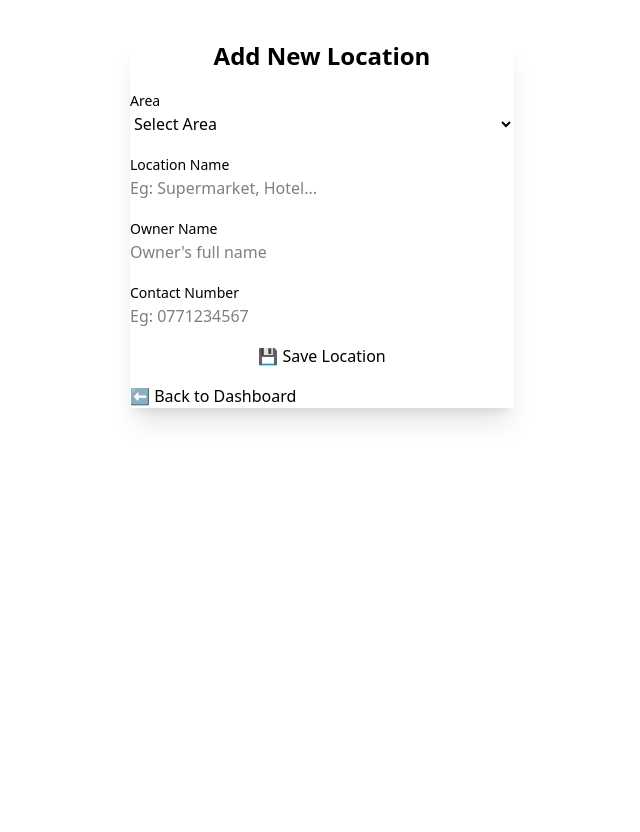
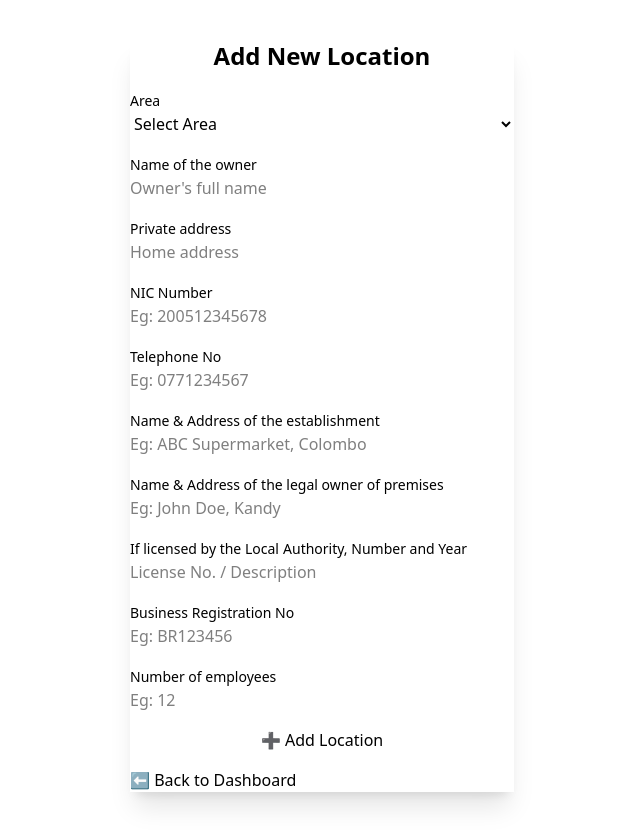
Before and after one commit to hirusha-adi/phi-data-collection, a Flask app: page /add-location in a window 1280 px wide. Shown: the whole page, without its empty margins (318-958 px from the left). Run offline with Flask 3, Linux system fonts and the light colour scheme; a user stored in the database is signed in; data comes from the database, SQL or seed files in the repository; some libraries are stand-ins or nearby versions.

Commit message:
add location details

```diff
--- a/app/routes.py
+++ b/app/routes.py
@@ -121,22 +121,38 @@ def add_location():
 
     if request.method == 'POST':
         area_id = request.form.get('area_id', type=int)
-        location_name = request.form.get('location_name', '').strip()
-        owner_name = request.form.get('owner_name', '').strip()
-        contact_number = request.form.get('contact_number', '').strip()
+        name_of_owner = request.form.get('name_of_owner', '').strip()
+        private_address = request.form.get('private_address', '').strip()
+        nic_number = request.form.get('nic_number', '').strip()
+        telephone_number = request.form.get('telephone_number', '').strip()
+        name_and_address_of_establishment = request.form.get('name_and_address_of_establishment', '').strip()
+        name_and_address_of_legal_owner = request.form.get('name_and_address_of_legal_owner', '').strip()
+        if_liscened_details = request.form.get('if_liscened_details', '').strip()
+        bussiness_registration_number = request.form.get('bussiness_registration_number', '').strip()
+        number_of_employees = request.form.get('number_of_employees', '').strip()
 
-        if area_id and location_name and owner_name and contact_number:
+        print(all([area_id, name_of_owner, private_address, nic_number, telephone_number,
+                name_and_address_of_establishment, name_and_address_of_legal_owner, number_of_employees]))
+
+        if all([area_id, name_of_owner, private_address, nic_number, telephone_number,
+                name_and_address_of_establishment, name_and_address_of_legal_owner, number_of_employees]):
             new_location = Location(
                 area_id=area_id,
-                name=location_name,
-                owner_name=owner_name,
-                contact_number=contact_number
+                name_of_owner=name_of_owner,
+                private_address=private_address,
+                nic_number=nic_number,
+                telephone_number=telephone_number,
+                name_and_address_of_establishment=name_and_address_of_establishment,
+                name_and_address_of_legal_owner=name_and_address_of_legal_owner,
+                if_liscened_details=if_liscened_details,
+                bussiness_registration_number=bussiness_registration_number,
+                number_of_employees=number_of_employees
             )
             db.session.add(new_location)
             db.session.commit()
             flash("Location added successfully!", "success")
             return redirect(url_for('main.dashboard'))
         else:
-            flash("All fields are required.", "error")
+            flash("Please fill in all required fields.", "error")
 
     return render_template('add_location.html', areas=areas)
--- a/app/templates/add_location.html
+++ b/app/templates/add_location.html
@@ -13,28 +13,71 @@
           <select name="area_id" class="select select-bordered w-full" required>
             <option disabled selected>Select Area</option>
             {% for area in areas %}
-              <option value="{{ area.id }}">{{ area.name }}</option>
+            <option value="{{ area.id }}">{{ area.name }}</option>
             {% endfor %}
           </select>
         </div>
 
         <div>
-          <label class="label text-sm font-medium">Location Name</label>
-          <input type="text" name="location_name" class="input input-bordered w-full" placeholder="Eg: Supermarket, Hotel..." required />
+          <label class="label text-sm font-medium">Name of the owner</label>
+          <input type="text" name="name_of_owner" class="input input-bordered w-full" placeholder="Owner's full name"
+            required />
         </div>
 
         <div>
-          <label class="label text-sm font-medium">Owner Name</label>
-          <input type="text" name="owner_name" class="input input-bordered w-full" placeholder="Owner's full name" required />
+          <label class="label text-sm font-medium">Private address</label>
+          <input type="text" name="private_address" class="input input-bordered w-full" placeholder="Home address"
+            required />
         </div>
 
         <div>
-          <label class="label text-sm font-medium">Contact Number</label>
-          <input type="text" name="contact_number" class="input input-bordered w-full" placeholder="Eg: 0771234567" required />
+          <label class="label text-sm font-medium">NIC Number</label>
+          <input type="text" name="nic_number" class="input input-bordered w-full" placeholder="Eg: 200512345678"
+            required />
         </div>
 
-        <button type="submit" class="btn btn-primary w-full">💾 Save Location</button>
+        <div>
+          <label class="label text-sm font-medium">Telephone No</label>
+          <input type="text" name="telephone_number" class="input input-bordered w-full" placeholder="Eg: 0771234567"
+            required />
+        </div>
+
+        <div>
+          <label class="label text-sm font-medium">Name & Address of</label>
+          <label class="label text-sm font-medium">the establishment</label>
+          <input type="text" name="name_and_address_of_establishment" class="input input-bordered w-full"
+            placeholder="Eg: ABC Supermarket, Colombo" required />
+        </div>
+
+        <div>
+          <label class="label text-sm font-medium">Name & Address of</label>
+          <label class="label text-sm font-medium">the legal owner of premises</label>
+          <input type="text" name="name_and_address_of_legal_owner" class="input input-bordered w-full"
+            placeholder="Eg: John Doe, Kandy" required />
+        </div>
+
+        <div>
+          <label class="label text-sm font-medium">If licensed by the Local</label>
+          <label class="label text-sm font-medium">Authority, Number and Year</label>
+          <input type="text" name="if_liscened_details" class="input input-bordered w-full"
+            placeholder="License No. / Description" />
+        </div>
+
+        <div>
+          <label class="label text-sm font-medium">Business Registration No</label>
+          <input type="text" name="bussiness_registration_number" class="input input-bordered w-full"
+            placeholder="Eg: BR123456" />
+        </div>
+
+        <div>
+          <label class="label text-sm font-medium">Number of employees</label>
+          <input type="text" name="number_of_employees" class="input input-bordered w-full" placeholder="Eg: 12"
+            required />
+        </div>
+
+        <button type="submit" class="btn btn-primary w-full"> ➕ Add Location</button>
       </form>
+
 
       <a href="{{ url_for('main.dashboard') }}" class="btn btn-ghost w-full">⬅ Back to Dashboard</a>
     </div>
--- a/app/templates/dashboard.html
+++ b/app/templates/dashboard.html
@@ -30,7 +30,7 @@
       {% for location in locations %}
         <li>
           <a href="{{ url_for('main.view_forms', location_id=location.id) }}" class="flex items-center justify-between px-4 py-3 hover:bg-base-200">
-            <span>📍 {{ location.name }}</span>
+            <span>📍 {{ location.name_and_address_of_establishment }}</span>
             <span class="text-xs text-gray-500">{{ location.area.name }}</span>
           </a>
         </li>
```
Also changed, not shown: app/models.py (+12 -4 lines), notes.txt (+19 -53 lines).
